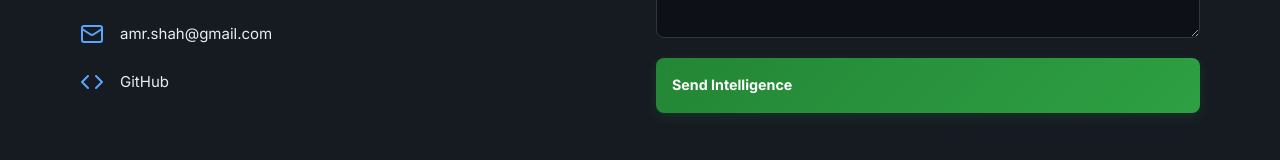
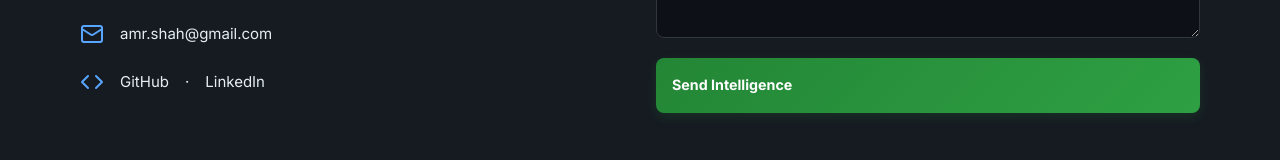
Before and after one commit to amrshah/amrshah.github.io, a React (Vite) app in the folder singularity-cms/: page / in a window 1280 px wide. Shown: the part 5238-5398 px from the top of the page. Built offline with nearby package versions, Linux system fonts and the light colour scheme; no server answers.

Commit message:
Add verified LinkedIn profile link

```diff
--- a/singularity-cms/src/pages/Home.jsx
+++ b/singularity-cms/src/pages/Home.jsx
@@ -263,7 +263,7 @@ const Home = () => {
                             <div style={{ display: 'flex', alignItems: 'center', gap: '16px' }}><MapPin size={24} color="#58a6ff" /> Bahria Town, Islamabad, Pakistan</div>
                             <div style={{ display: 'flex', alignItems: 'center', gap: '16px' }}><Phone size={24} color="#58a6ff" /> <a href="tel:+923345112969" style={{ color: 'inherit', textDecoration: 'none' }}>+92 334 5112969</a></div>
                             <div style={{ display: 'flex', alignItems: 'center', gap: '16px' }}><Mail size={24} color="#58a6ff" /> <a href="mailto:amr.shah@gmail.com" style={{ color: 'inherit', textDecoration: 'none' }}>amr.shah@gmail.com</a></div>
-                            <div style={{ display: 'flex', alignItems: 'center', gap: '16px' }}><Code size={24} color="#58a6ff" /> <a href="https://github.com/amrshah" target="_blank" rel="noreferrer" style={{ color: 'inherit', textDecoration: 'none' }}>GitHub</a></div>
+                            <div style={{ display: 'flex', alignItems: 'center', gap: '16px' }}><Code size={24} color="#58a6ff" /> <a href="https://github.com/amrshah" target="_blank" rel="noreferrer" style={{ color: 'inherit', textDecoration: 'none' }}>GitHub</a> · <a href="https://www.linkedin.com/in/ali-raza-843192114" target="_blank" rel="noreferrer" style={{ color: 'inherit', textDecoration: 'none' }}>LinkedIn</a></div>
                         </div>
                     </div>
                     <div className="w3-half w3-container">
```
